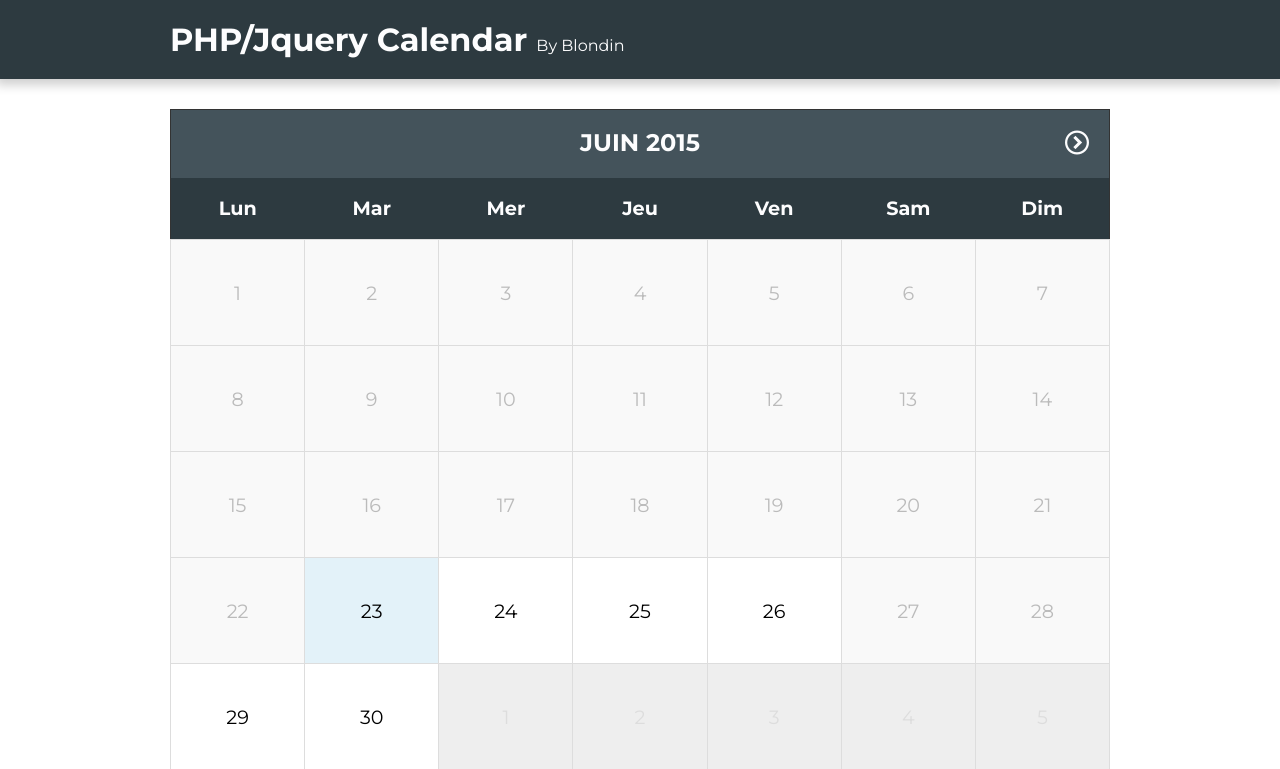
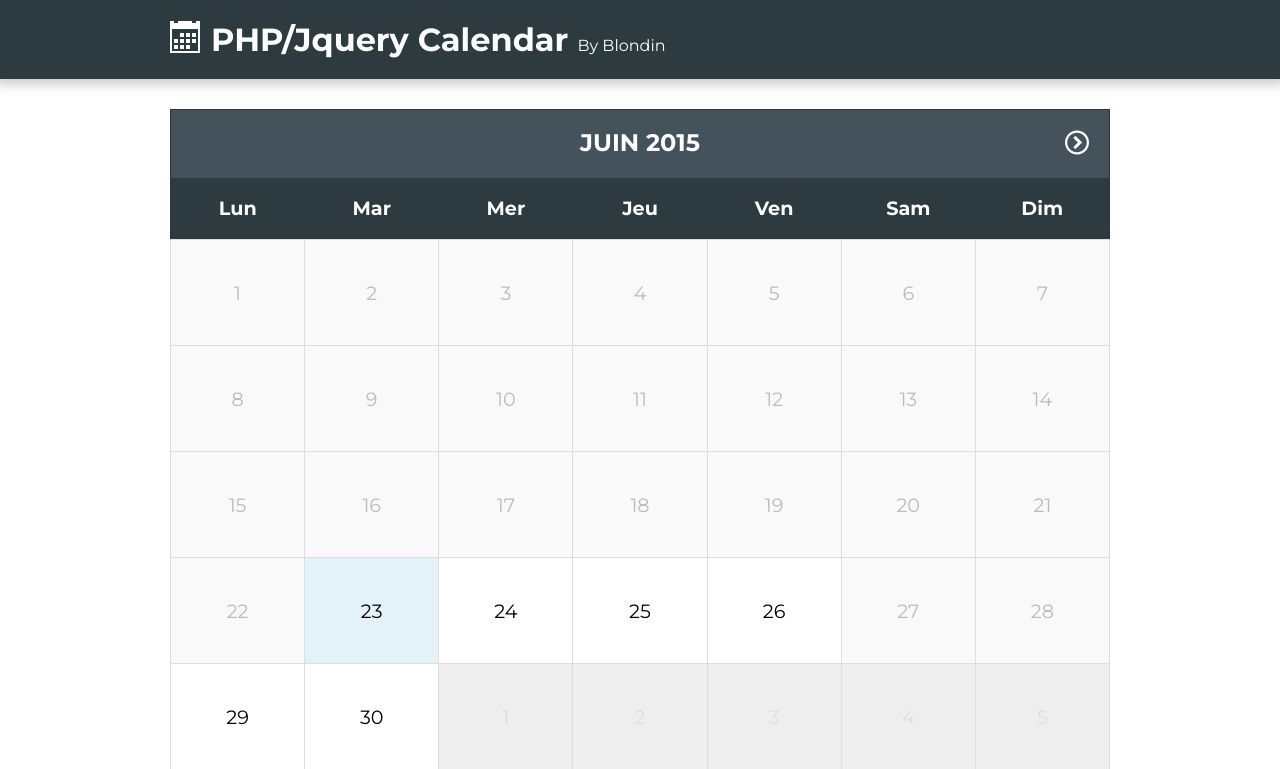
Before and after one commit to XStepien/Calendar, a PHP site: page / in a window 1280 px wide. Shown: the top 769 px of the page. Run offline with PHP 8.4, Linux system fonts and the light colour scheme; data comes from the database, SQL or seed files in the repository; some libraries are stand-ins or nearby versions.

Commit message:
Ajout icone "calendar"

```diff
--- a/css/calendar.css
+++ b/css/calendar.css
@@ -1,10 +1,10 @@
 @font-face {
     font-family: 'icomoon';
-    src:url('../fonts/icomoon.eot?-2cug5g');
-    src:url('../fonts/icomoon.eot?#iefix-2cug5g') format('embedded-opentype'),
-    url('../fonts/icomoon.ttf?-2cug5g') format('truetype'),
-    url('../fonts/icomoon.woff?-2cug5g') format('woff'),
-    url('../fonts/icomoon.svg?-2cug5g#icomoon') format('svg');
+    src:url('../fonts/icomoon.eot?-vnxyhv');
+    src:url('../fonts/icomoon.eot?#iefix-vnxyhv') format('embedded-opentype'),
+    url('../fonts/icomoon.ttf?-vnxyhv') format('truetype'),
+    url('../fonts/icomoon.woff?-vnxyhv') format('woff'),
+    url('../fonts/icomoon.svg?-vnxyhv#icomoon') format('svg');
     font-weight: normal;
     font-style: normal;
 }
@@ -31,6 +31,9 @@
 }
 .icon-clock:before {
     content: "\e94e";
+}
+.icon-calendar:before {
+    content: "\e953";
 }
 
 * {
--- a/index.php
+++ b/index.php
@@ -13,7 +13,7 @@ include('calendar.php');
 <body>
     <header>
         <div class="container">
-            <h1>PHP/Jquery Calendar <small>By Blondin</small></h1>
+            <h1><i class="icon-calendar"></i> PHP/Jquery Calendar <small>By Blondin</small></h1>
         </div>
     </header>
     <section>
@@ -25,7 +25,9 @@ include('calendar.php');
                             <a href="#" class="arrow arrow-prev">
                                 <span class="icon-circle-left"></span>
                             </a>
-                            <span class="month-name" data-date="<?=$current_month.'-'.$current_year?>"><?=$month_names[$current_month].' '.$current_year?></span>
+                            <span class="month-name" data-date="<?=$current_month.'-'.$current_year?>">
+                                <?=$month_names[$current_month].' '.$current_year?>
+                            </span>
                             <a href="#" class="arrow arrow-next">
                                 <span class="icon-circle-right"></span>
                             </a>
@@ -54,7 +56,7 @@ include('calendar.php');
         <div class="md-content">
             <h3>Demande de rendez-vous</h3>
             <p class="recap">
-                <span class="recap-date"><i class="icon-clock"></i> Jeudi 25 Juin 2015</span>
+                <span class="recap-date"><i class="icon-calendar"></i> Jeudi 25 Juin 2015</span>
                 <span class="recap-heure"><i class="icon-clock"></i> 9h00 - 9h20</span>
             </p>
             <div class="rdv-form">
```
Also changed, not shown: fonts/icomoon.ttf, fonts/icomoon.woff, 2 other files.
